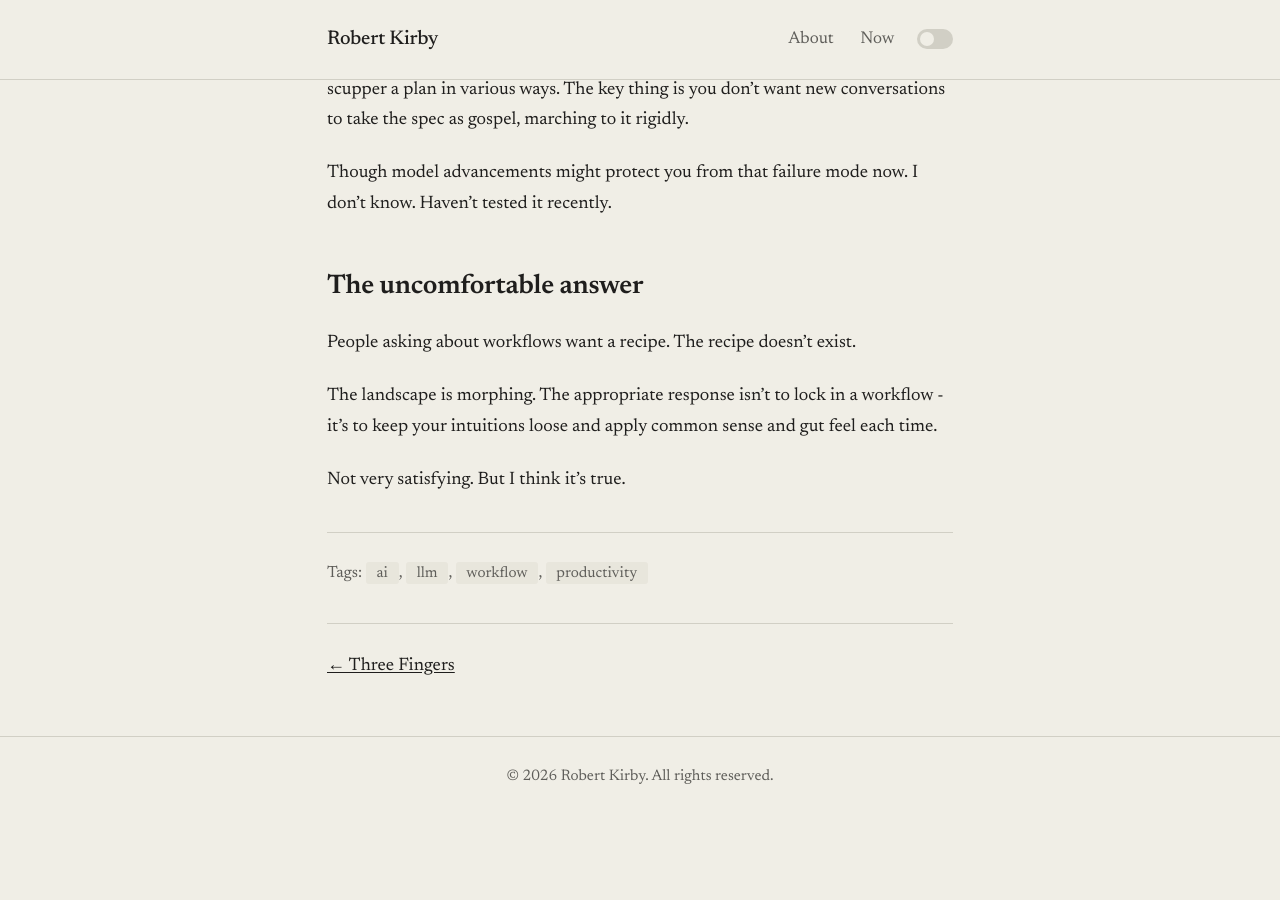
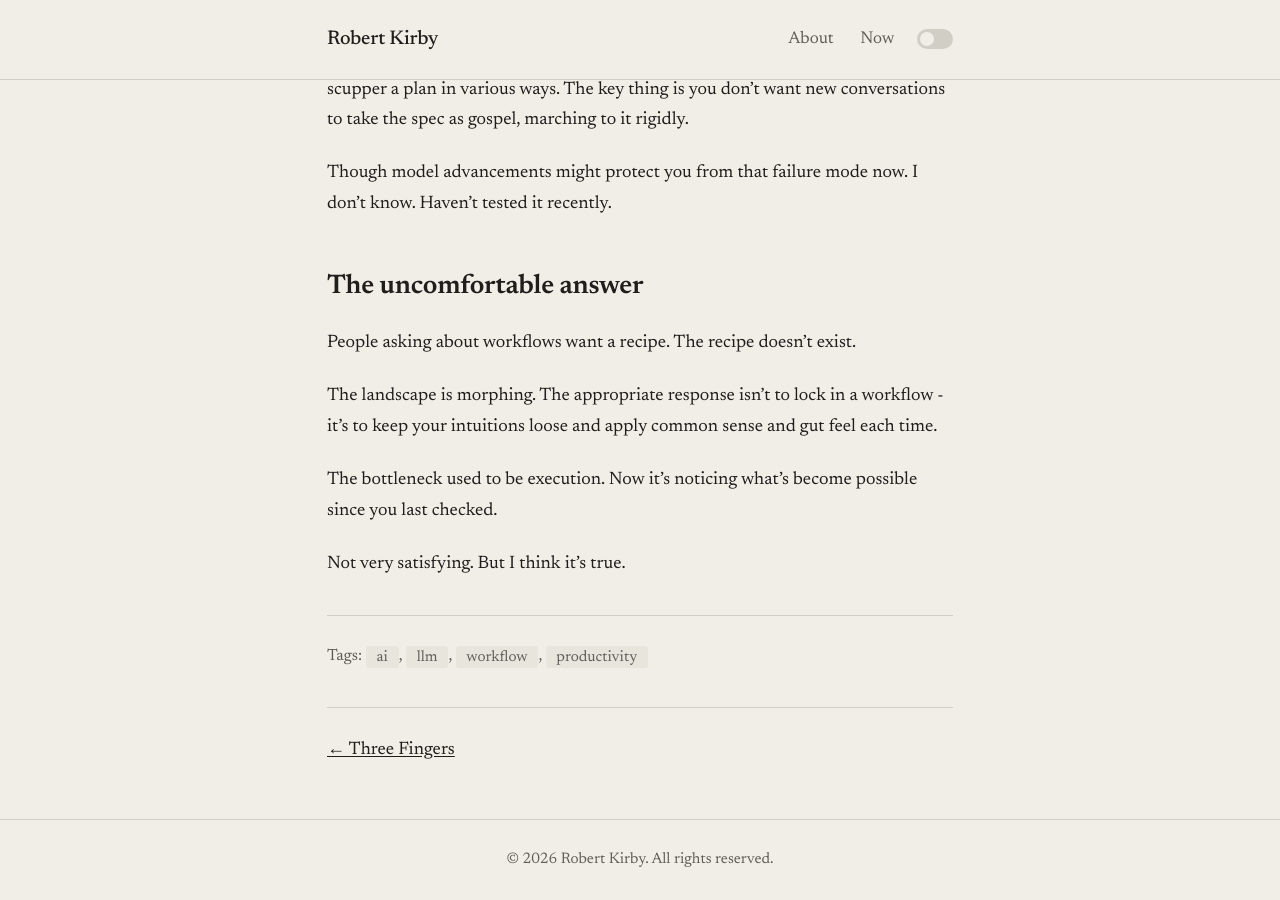
Before and after one commit to rob137/rob137.github.io, a Jekyll site: the page built from _posts/2026-01-29-no-default-workflow.md, in a window 1280 px wide and 900 px high, scrolled down 2195 px. Built offline with Jekyll 4.4.1, drawn with Linux system fonts in a browser that asks for light colours; before the commit the page ends 3012 px from its top, so only the background shows below that; part of the change alters nothing that is shown.

Commit message:
Add bottleneck line, backdate for immediate publish
Co-Authored-By: Claude Opus 4.5 <noreply@anthropic.com>

```diff
--- a/_posts/2026-01-29-no-default-workflow.md
+++ b/_posts/2026-01-29-no-default-workflow.md
@@ -1,10 +1,9 @@
 ---
 layout: post
 title: "No Default Workflow"
-date: 2026-01-29 11:00:00 +0000
+date: 2026-01-29 08:00:00 +0000
 tags: [ai, llm, workflow, productivity]
 excerpt: "I don't have a default because the landscape is morphing. Each time I start a project, the situation is different."
-future: true
 ---
 
 A friend asked me what my workflow is for starting projects with LLMs. Do I still have long conversations in the web interface first? Does the speech-to-text brain dump go in there? Or is it all Claude Code now?
@@ -53,4 +52,6 @@ People asking about workflows want a recipe. The recipe doesn't exist.
 
 The landscape is morphing. The appropriate response isn't to lock in a workflow - it's to keep your intuitions loose and apply common sense and gut feel each time.
 
+The bottleneck used to be execution. Now it's noticing what's become possible since you last checked.
+
 Not very satisfying. But I think it's true.
```
